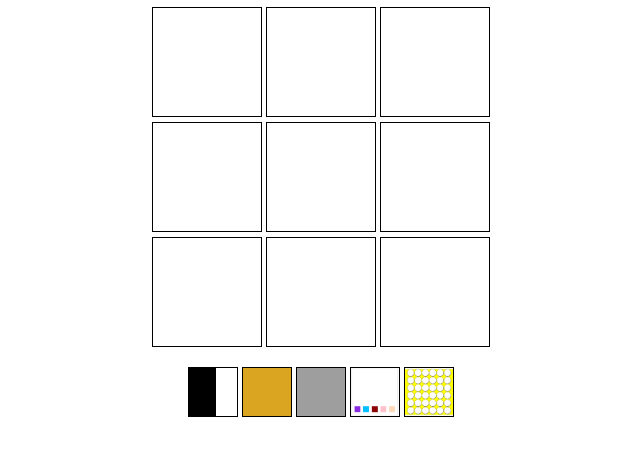
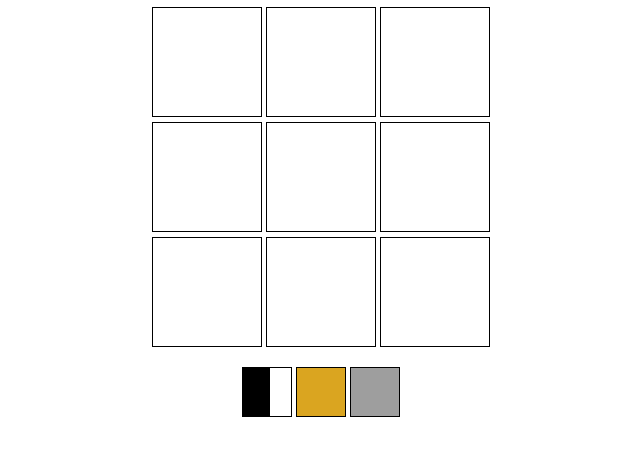
Before and after one commit to ebolten/Playing-Tictactoe, a plain HTML site: page index.html in a window 1280 px wide. Shown: the part 118-574 px from the top of the page, without its empty margins (319-959 px from the left). Drawn offline with nearby package versions, Linux system fonts and the light colour scheme; grey boxes are pictures that could not be loaded.

Commit message:
remove other games

```diff
--- a/index.html
+++ b/index.html
@@ -331,8 +331,8 @@
                 <div style="background-color:goldenrod;" id='spce' class="square-theme"></div>
                 <div style="background-size:cover;background-position:center;background-image:url('https://upload.wikimedia.org/wikipedia/commons/thumb/6/65/Polka_dots.svg/1200px-Polka_dots.svg.png');" id='plka-dts' class="square-theme"></div>
 
-                <a href="https://drawing-something.netlify.app/"><div style="background-size:cover;background-position:center;background-image:url('drawing-something.PNG');" class="square-theme"></div></a>
-                <a href="https://playing-connect-4.netlify.app/"><div style="background-size:cover;background-position:center;background-image:url('playing-something.PNG');" class="square-theme"></div></a>
+                <!--<a href="https://drawing-something.netlify.app/"><div style="background-size:cover;background-position:center;background-image:url('drawing-something.PNG');" class="square-theme"></div></a>-->
+                <!--<a href="https://playing-connect-4.netlify.app/"><div style="background-size:cover;background-position:center;background-image:url('playing-something.PNG');" class="square-theme"></div></a>-->
             </div>
 
         </div>
```
